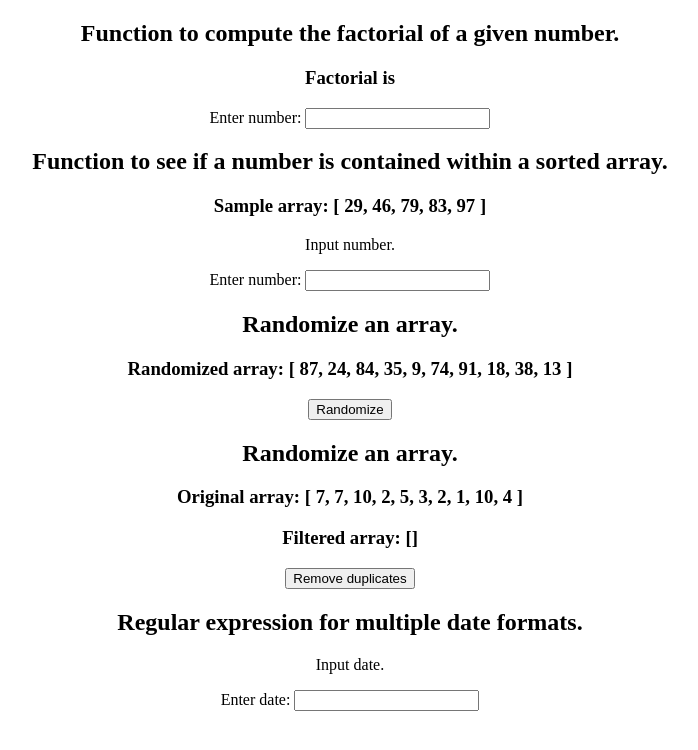
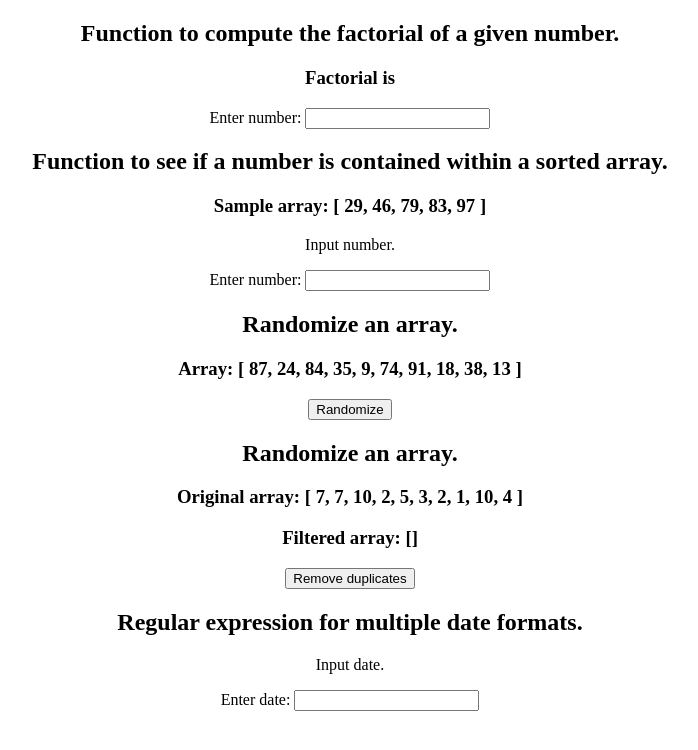
Before and after one commit to bryanaritcheta/hireplicity, a React (Create React App) app in the folder technicalpartone/: page / in a window 1280 px wide. Shown: the top 750 px of the page, without its empty margins (290-988 px from the left). Built offline with nearby package versions, Linux system fonts and the light colour scheme.

Commit message:
Update RandomizeArray.js

```diff
--- a/technicalpartone/src/components/RandomizeArray.js
+++ b/technicalpartone/src/components/RandomizeArray.js
@@ -26,7 +26,7 @@ function RandomizeArray() {
         <div id="section-randomize-array">
             <h2>Randomize an array.</h2>
             <div>
-                <h3>Randomized array: [
+                <h3>Array: [
                     {samplearray.map((n) => (
                         <span
                             className="sampleArrayItem"
```
